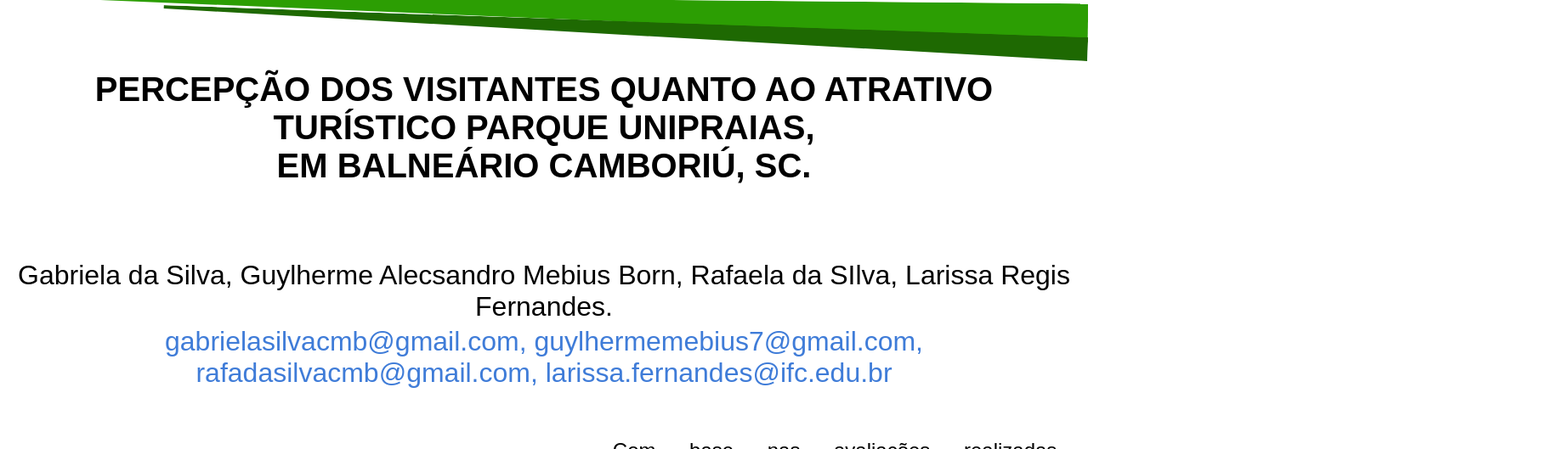
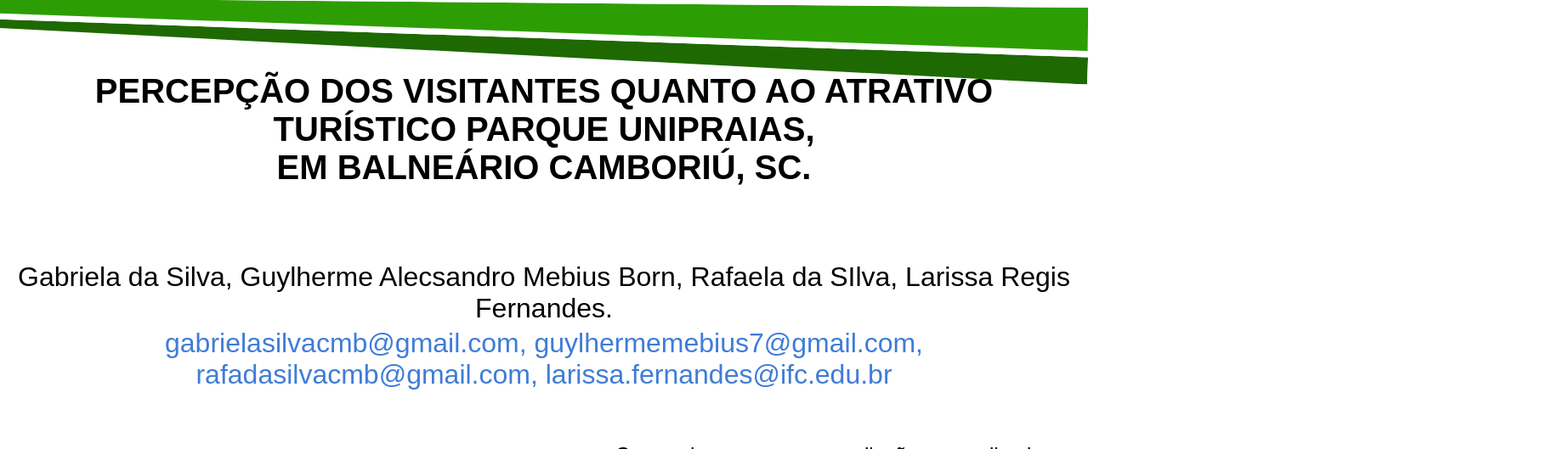
Before and after one commit to 08clayton/2024-tri3-trab01-2024307150, a plain HTML site: page index.html in a window 1280 px wide. Shown: the part 189-718 px from the top of the page at 85% size, 1840 px wide, since content can reach past the window. Drawn offline with Linux system fonts and the light colour scheme.

Commit message:
Update main.css

```diff
--- a/assets/main.css
+++ b/assets/main.css
@@ -6,7 +6,7 @@
 
 body {
     font-family: Arial, sans-serif;
-    padding: 1vh;
+    padding: 9.55px;
 }
 
 header {
@@ -64,7 +64,7 @@ header {
 .right-column p {
     font-size: 1.5rem;
     line-height: 1.6;
-    padding: 2vh;
+    padding: 19.1px;
 }
 
 p.email {
@@ -75,12 +75,12 @@ p.email {
     display: inline-block;
     right: 0;
     position: absolute;
-    margin-right: 0vw;
-    width: 10vw;
-    height: 3vh;
+    margin-right: 0;
+    width: 192px;
+    height: 28.65px;
     border-top: 0px solid transparent;
-    border-bottom: 5vh solid transparent;
-    border-right: 95vw solid rgb(44, 158, 3);
+    border-bottom:  47.75px solid transparent;
+    border-right: 1824px solid rgb(44, 158, 3);
     border-bottom-left-radius: 10%;
     transform: rotate(0.5deg);
 }
@@ -88,14 +88,14 @@ p.email {
 .triangulo-abaixo {
     display: inline-block;
     position: absolute;
-    margin-top: 2vw;
+    margin-top: 38.4px;
     right: 0;
-    margin-right: 0vw;
-    width: 10vw;
-    height: 3vh;
+    margin-right: 0;
+    width: 192px;
+    height:  28.65px;
     border-top: 0px solid transparent;
-    border-bottom: 3vh solid transparent;
-    border-right: 85vw solid rgb(30, 105, 2);
+    border-bottom: 28.65px solid transparent;
+    border-right: 1632px solid rgb(30, 105, 2);
     border-bottom-left-radius: 10%;
     transform: rotate(2deg);
 }
@@ -105,8 +105,8 @@ p.email {
     padding: auto;
     height: 0;
     border-top: 0px solid transparent;
-    border-bottom: 3vh solid transparent;
-    border-left: 85vw solid rgb(30, 105, 2);
+    border-bottom: 28.65px solid transparent;
+    border-left: 1632px solid rgb(30, 105, 2);
     transform: rotate(2deg);
 }
 
@@ -115,8 +115,8 @@ p.email {
     width: 1px;
     height: 0;
     border-top: 0px solid transparent;
-    border-bottom: 4vh solid transparent;
-    border-left: 95vw solid rgb(44, 158, 3);
+    border-bottom: 38.2px solid transparent;
+    border-left: 1824px solid rgb(44, 158, 3);
     transform: rotate(0.5deg);
 }
 .grafico{
```
